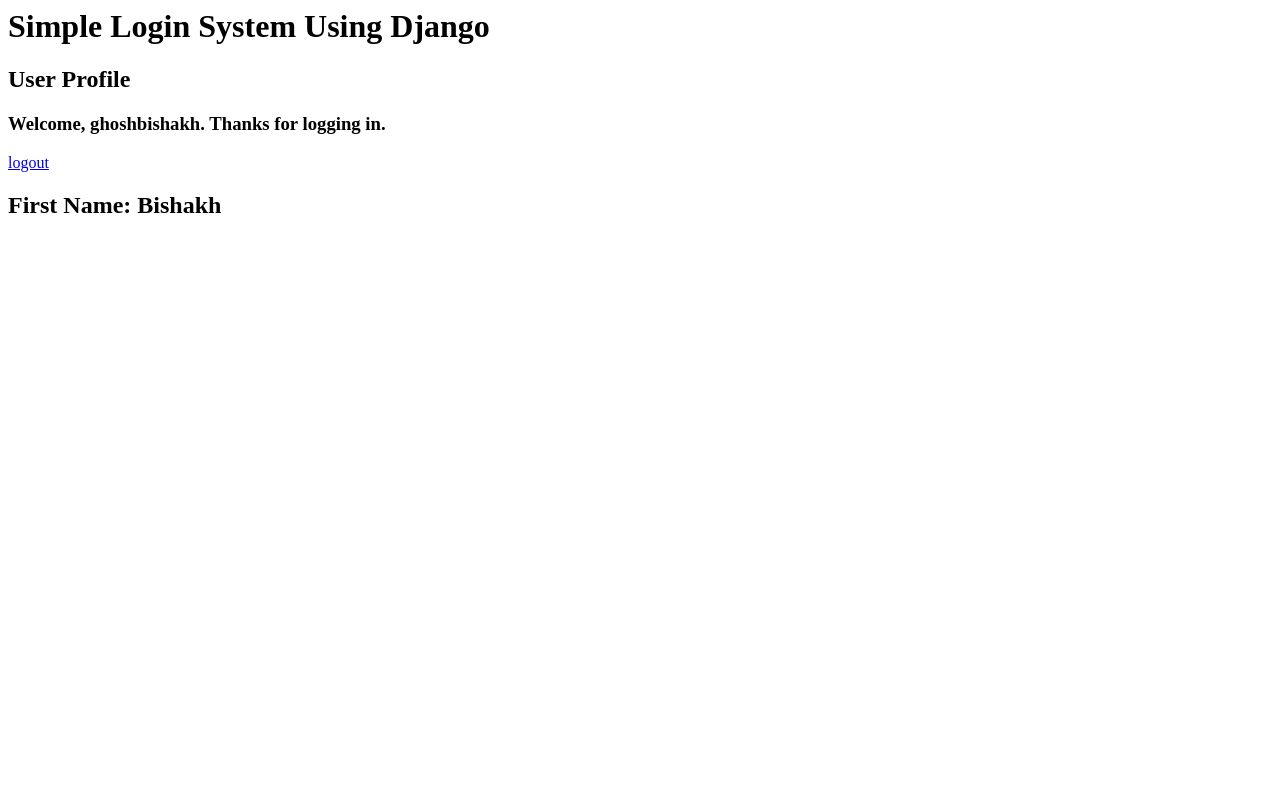
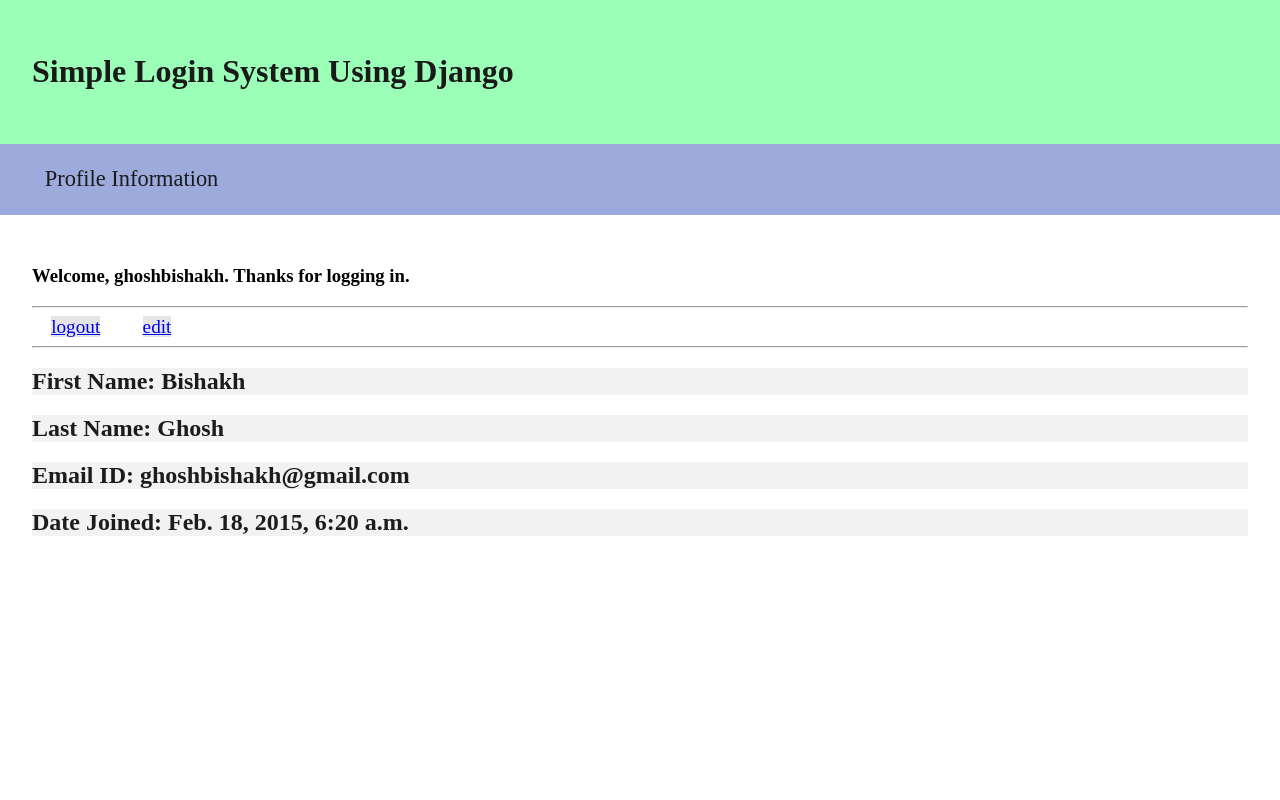
Before and after one commit to ghoshbishakh/djangologin-glug, a Django app: page /profiles/ in a window 1280 px wide. Run offline with Django 3.2, Linux system fonts and the light colour scheme; a user stored in the database is signed in.

Commit message:
templating

```diff
--- a/profiles/forms.py
+++ b/profiles/forms.py
@@ -7,7 +7,7 @@
 
     class Meta:
         model = User
-        fields = ['first_name', 'last_name']
+        fields = ['first_name', 'last_name','email']
 
 
 class CreateUserForm(UserCreationForm):
--- /dev/null
+++ b/profiles/static/profiles/base.css
@@ -0,0 +1,39 @@
+html {
+	margin: 0;
+	padding: 0;
+}
+body {
+	margin: 0;
+	padding: 0;
+}
+
+#header {
+	background: #9cffb7;
+	color: #1a1a1a;
+	padding: 2em;
+}
+
+#sub-header {
+    background: none repeat scroll 0 0 #9daadc;
+    color: #1a1a1a;
+    font-size: 1.4em;
+    padding: 1em;
+    padding-left: 2em;
+}
+
+.content {
+	margin: 0 auto;
+	padding: 2em;
+}
+
+
+.content h2 {
+    background: none repeat scroll 0 0 #f2f2f2;
+    color: #1c1c1c;
+}
+
+.button {
+    background: none repeat scroll 0 0 #e5e5e5;
+    font-size: 1.2em;
+    margin: 1em;
+}
--- /dev/null
+++ b/profiles/templates/base.css
@@ -0,0 +1,4 @@
+#header {
+	background: #9cffb7;
+	color: #1a1a1a;
+}
--- a/profiles/templates/base.html
+++ b/profiles/templates/base.html
@@ -1,10 +1,18 @@
 <html>
-	<head><title>Glug Auditions</title></head>
-	<div>
-		<h1>Simple Login System Using Django</h1>
-		<h2>{% block title %}{% endblock %}</h2>
-	</div>
-	<div>
-		{% block content %}{% endblock %}
-	</div>
+	<head>
+		<title>Glug Auditions</title>
+		{% load staticfiles %}
+
+		<link rel="stylesheet" type="text/css" href="{% static 'profiles/base.css' %}" />
+	</head>
+
+
+	<body>
+		<div id="header">
+			<h1>Simple Login System Using Django</h1>
+		</div>
+		<div>
+			{% block content %}{% endblock %}
+		</div>
+	</body>
 </html>
--- a/profiles/templates/profiles/home.html
+++ b/profiles/templates/profiles/home.html
@@ -1,16 +1,28 @@
 {% extends "base.html" %}
 
-{% block title %}User Profile{% endblock %}
+{% block title %}{% endblock %}
 
 
 
 {% block content %}
 {% if user.is_authenticated %}
-    <h3>Welcome, {{ user.username }}. Thanks for logging in.</h3>
-    <a href="{% url 'django.contrib.auth.views.logout' %}">logout</a>
+	<div id="sub-header">Profile Information</div>
+    <div class="content">
+    <h3>Welcome, {{ user.username }}. Thanks for logging in.</h3><hr>
+    <span class="button"><a href="{% url 'django.contrib.auth.views.logout' %}">logout</a></span>
+    <span class="button"><a href={% url 'profiles.views.update_user' %}>edit</a></span>
+    <hr>
     <h2>First Name: {{ user.first_name }}</h2>
+    <h2>Last Name: {{ user.last_name }}</h2>
+    <h2>Email ID: {{ user.email }}</h2>
+    <h2>Date Joined: {{ user.date_joined }}</h2>
+    </div>
+
 {% else %}
-    <h3>Welcome! Please log in to view your profile.</h3>
-    <a href="{% url 'django.contrib.auth.views.login' %}">login</a>
+
+    <div id="sub-header">You must Log In first to view/edit your profile information</div>
+    <br>
+    <span class="button"><a href="{% url 'django.contrib.auth.views.login' %}">login</a></span>
+    <span class="button"><a href={% url 'profiles.views.create_user' %}>sign Up</a></span>
 {% endif %}
 {% endblock %}
```
Also changed, not shown: profiles/templates/profiles/login.html (+3 -5 lines), db1.sqlite3, 1 other file.
